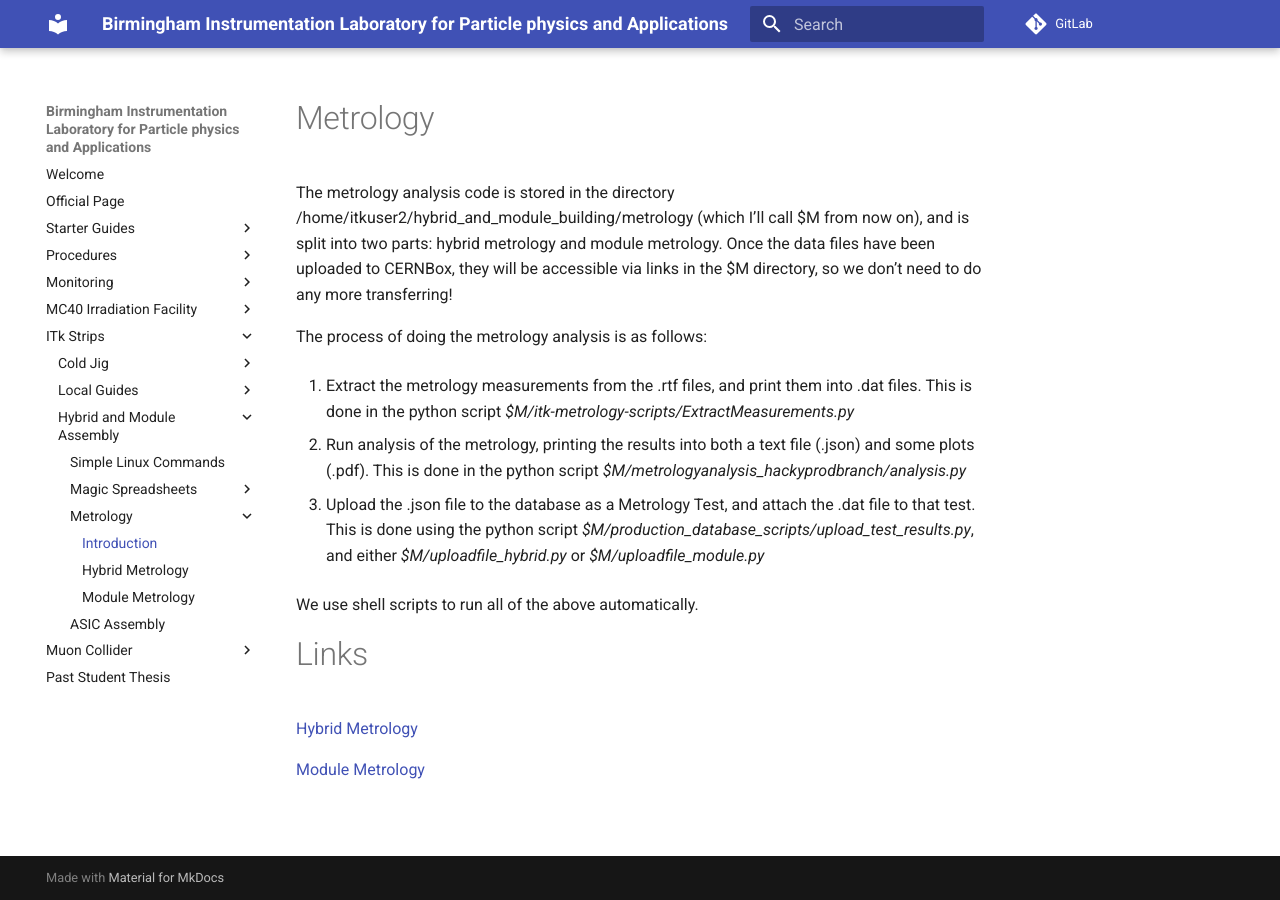
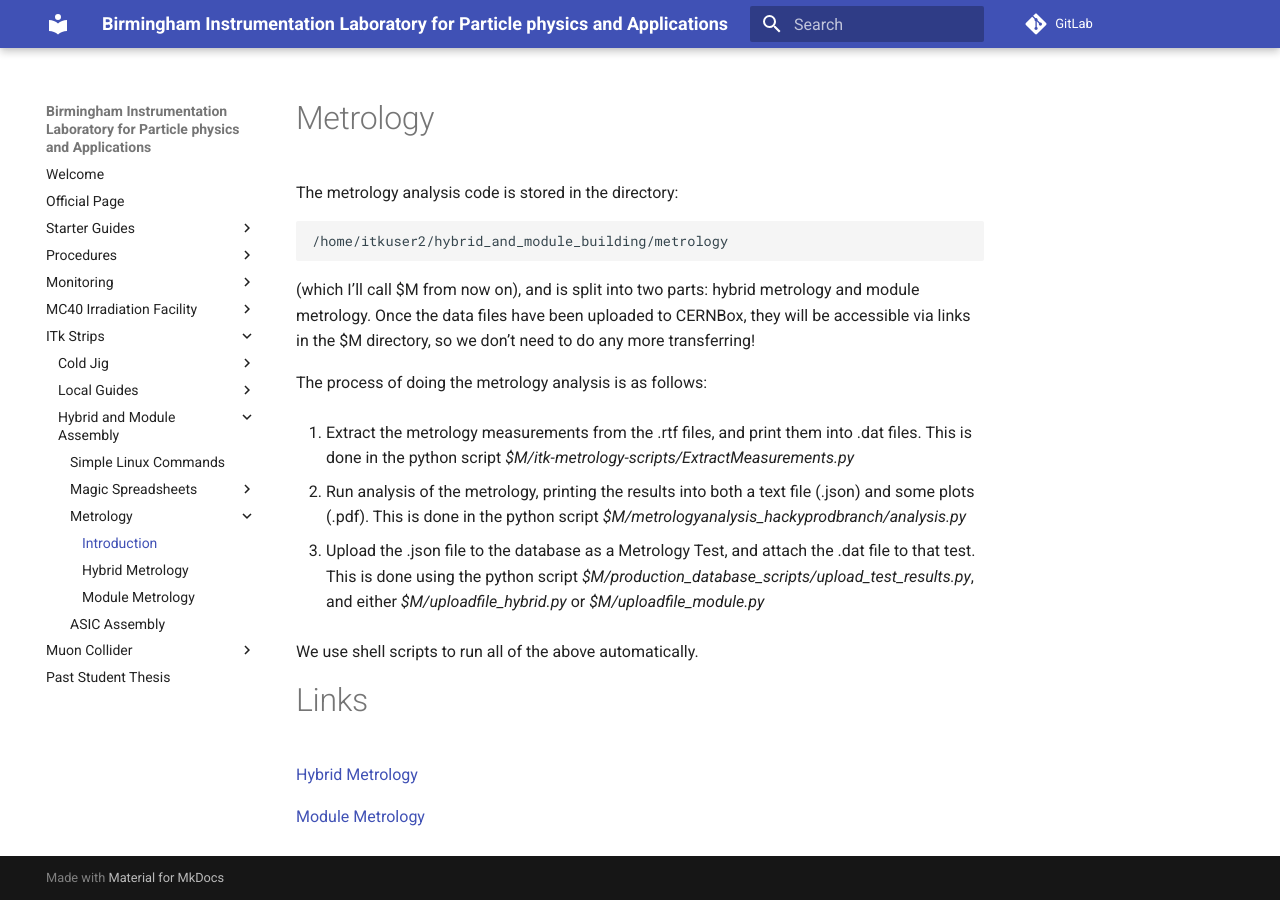
Before and after one commit to BILPAware/wiki, an MkDocs documentation site: the page built from docs/itkstrips/hybrid_and_module_building/metrology/metrology_header.md, in a window 1280 px wide. Built offline with MkDocs 1.6.1 and Material for MkDocs 9.7.7, drawn with Linux system fonts in a browser that asks for light colours.

````diff
--- a/docs/itkstrips/hybrid_and_module_building/metrology/metrology_header.md
+++ b/docs/itkstrips/hybrid_and_module_building/metrology/metrology_header.md
@@ -1,5 +1,11 @@
 # Metrology
-The metrology analysis code is stored in the directory /home/itkuser2/hybrid_and_module_building/metrology (which I’ll call $M from now on), and is split into two parts: hybrid metrology and module metrology. Once the data files have been uploaded to CERNBox, they will be accessible via links in the $M directory, so we don’t need to do any more transferring!
+The metrology analysis code is stored in the directory:
+
+```
+/home/itkuser2/hybrid_and_module_building/metrology
+```
+
+(which I’ll call $M from now on), and is split into two parts: hybrid metrology and module metrology. Once the data files have been uploaded to CERNBox, they will be accessible via links in the $M directory, so we don’t need to do any more transferring!
 
 The process of doing the metrology analysis is as follows:
 
````
Also changed, not shown: docs/itkstrips/hybrid_and_module_building/asicassembly/asicassembly.md (+7 -1 lines), docs/itkstrips/hybrid_and_module_building/magicspreadsheets/magicspreadsheets_header.md (+8 -1 lines).
